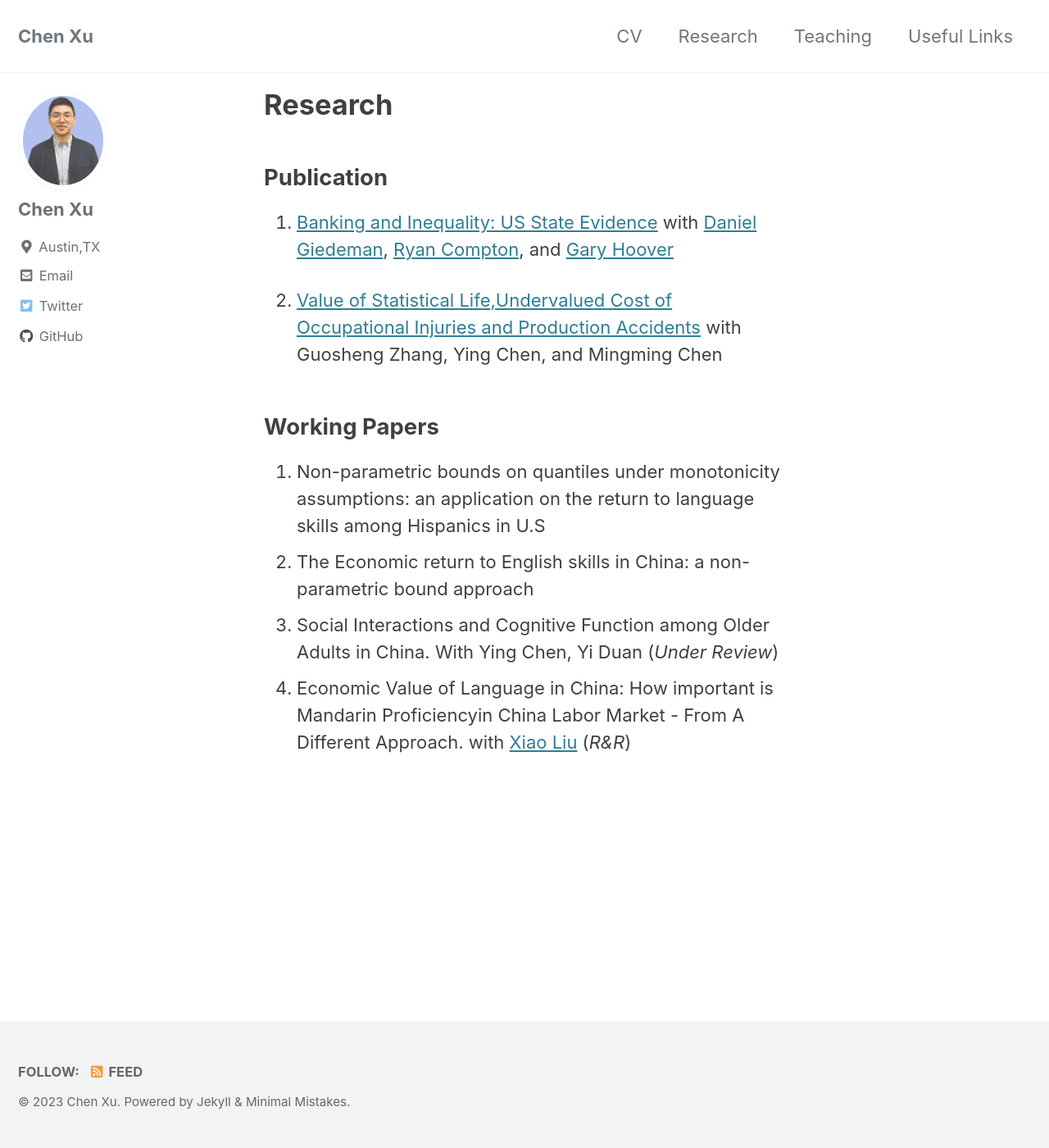
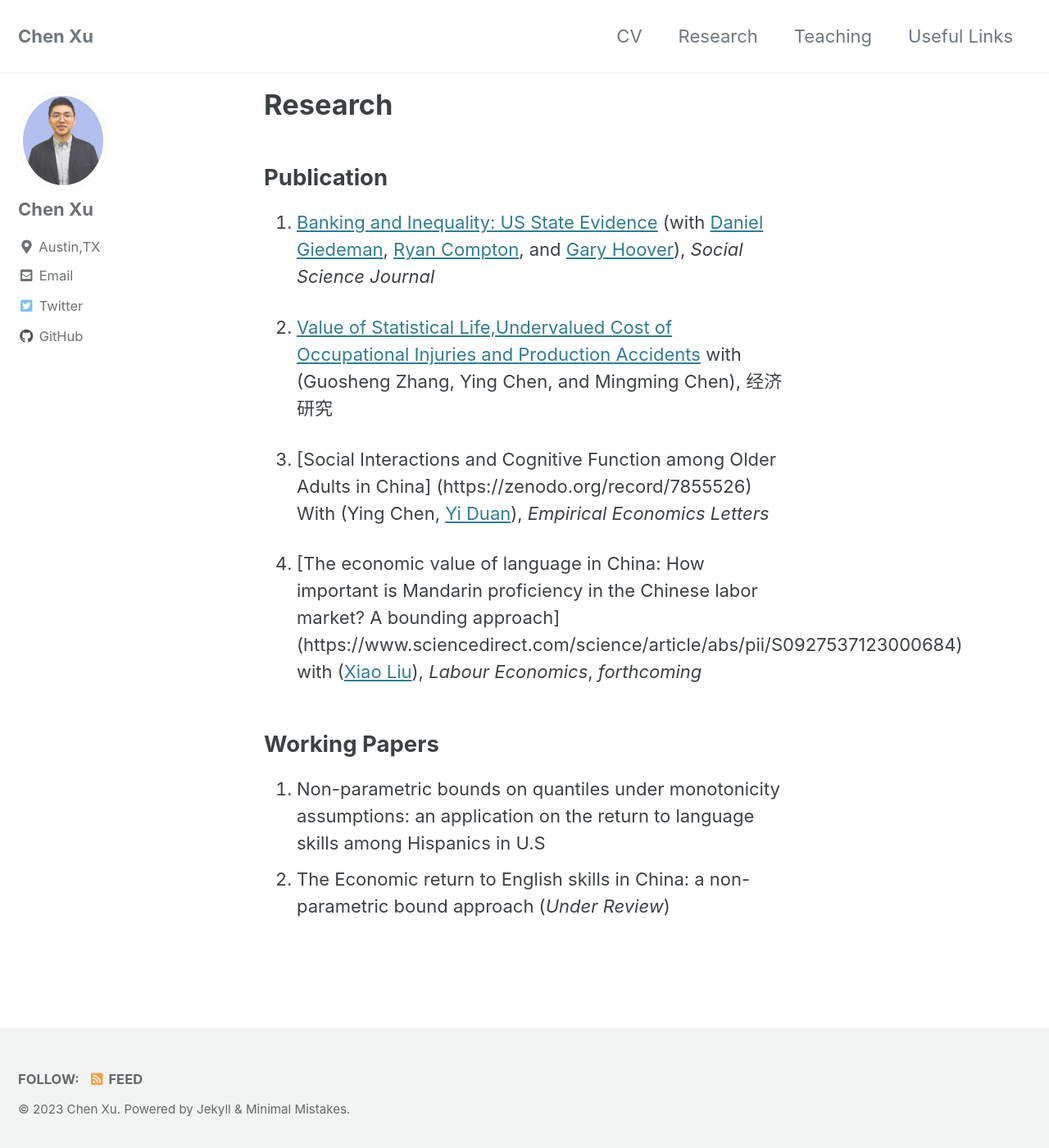
Before and after one commit to chenxuecon/chenxuecon.github.io, a Jekyll site: the page built from _pages/Research.md, in a window 1280 px wide and 1400 px high. Shown: the whole window at 82% size. Built offline with Jekyll 4.4.1, drawn with Linux system fonts in a browser that asks for light colours; cached includes are drawn as plain includes.

Commit message:
Update Research.md

```diff
--- a/_pages/Research.md
+++ b/_pages/Research.md
@@ -8,12 +8,16 @@
 
 ## Publication
 
-1. [Banking and Inequality: US State Evidence](https://www.tandfonline.com/doi/pdf/10.1016/j.soscij.2018.07.002?needAccess=true) with [Daniel Giedeman](https://www.gvsu.edu/seidman/facultystaff-directory-195.htm?recordId_1=7301B0CC-6EC1-669E-763A804E0CAD3C75), [Ryan Compton](https://ryancompton.wordpress.com/), and [Gary Hoover](https://sites.google.com/site/garyhoovereconomics/)
+1. [Banking and Inequality: US State Evidence](https://www.tandfonline.com/doi/pdf/10.1016/j.soscij.2018.07.002?needAccess=true) (with [Daniel Giedeman](https://www.gvsu.edu/seidman/facultystaff-directory-195.htm?recordId_1=7301B0CC-6EC1-669E-763A804E0CAD3C75), [Ryan Compton](https://ryancompton.wordpress.com/), and [Gary Hoover](https://sites.google.com/site/garyhoovereconomics/)), *Social Science Journal*
 
-2. [Value of Statistical Life,Undervalued Cost of Occupational Injuries and Production Accidents](http://www.erj.cn/en/IssueInfo.aspx?m=20181008131700163948) with Guosheng Zhang, Ying Chen, and Mingming Chen
+2. [Value of Statistical Life,Undervalued Cost of Occupational Injuries and Production Accidents](http://www.erj.cn/en/IssueInfo.aspx?m=20181008131700163948) with (Guosheng Zhang, Ying Chen, and Mingming Chen), 经济研究
+
+3. [Social Interactions and Cognitive Function among Older Adults in China] (https://zenodo.org/record/7855526) With (Ying Chen, [Yi Duan](https://www.marshall.edu/cob/profile/yi-duan/)), *Empirical Economics Letters*
+
+4. [The economic value of language in China: How important is Mandarin proficiency in the Chinese labor market? A bounding approach] (https://www.sciencedirect.com/science/article/abs/pii/S0927537123000684)
+with ([Xiao Liu](https://econxiaoliu.weebly.com/)), *Labour Economics*, *forthcoming*
+
 
 ## Working Papers
 1. Non-parametric bounds on quantiles under monotonicity assumptions: an application on the return to language skills among Hispanics in U.S
-2. The Economic return to English skills in China: a non-parametric bound approach
-3. Social Interactions and Cognitive Function among Older Adults in China. With Ying Chen, Yi Duan (*Under Review*)
-4. Economic Value of Language in China: How important is Mandarin Proficiencyin China Labor Market - From A Different Approach. with [Xiao Liu](https://econxiaoliu.weebly.com/) (*R&R*)
+2. The Economic return to English skills in China: a non-parametric bound approach (*Under Review*)
```
